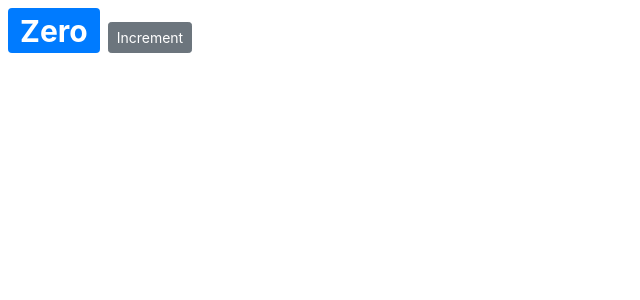
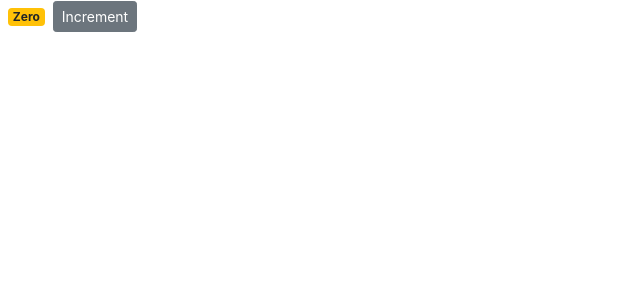
Before and after one commit to navnit0707/PracticeOfReact, a React (Create React App) app in the folder counter-app/: page / in a window 1280 px wide. Shown: the top 300 px of the page, without its empty margins (0-640 px from the left). Built offline with nearby package versions, Linux system fonts and the light colour scheme.

Commit message:
rendering class dynamicaly

```diff
--- a/counter-app/src/components/counter.jsx
+++ b/counter-app/src/components/counter.jsx
@@ -13,10 +13,15 @@
     render() {
         return (
         <div>
-            <span style={{fontSize: 30}} className="badge badge-primary m-2">{this.formatCount()}</span>
+            <span  className={this.getBadgeClass()}>{this.formatCount()}</span>
             <button className="btn btn-secondary btn-sm">Increment </button>
         </div>
         );
+    }
+    getBadgeClass(){
+        let classes = "badge m-2 badge-";
+        classes += this.state.count === 0 ? "warning" : "primary";
+        return classes;
     }
     formatCount(){
         const {count} = this.state; //object destructuring
```
